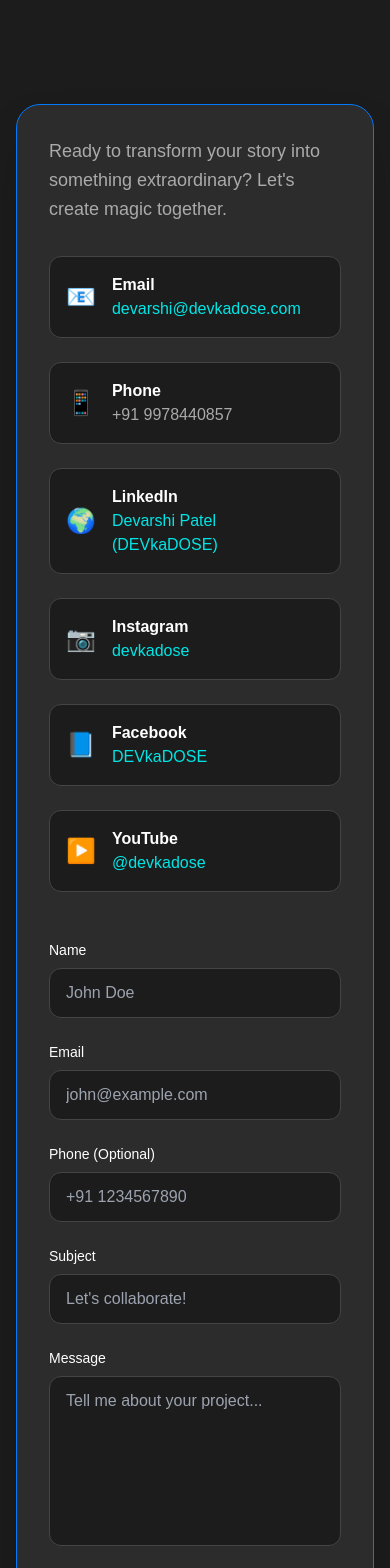
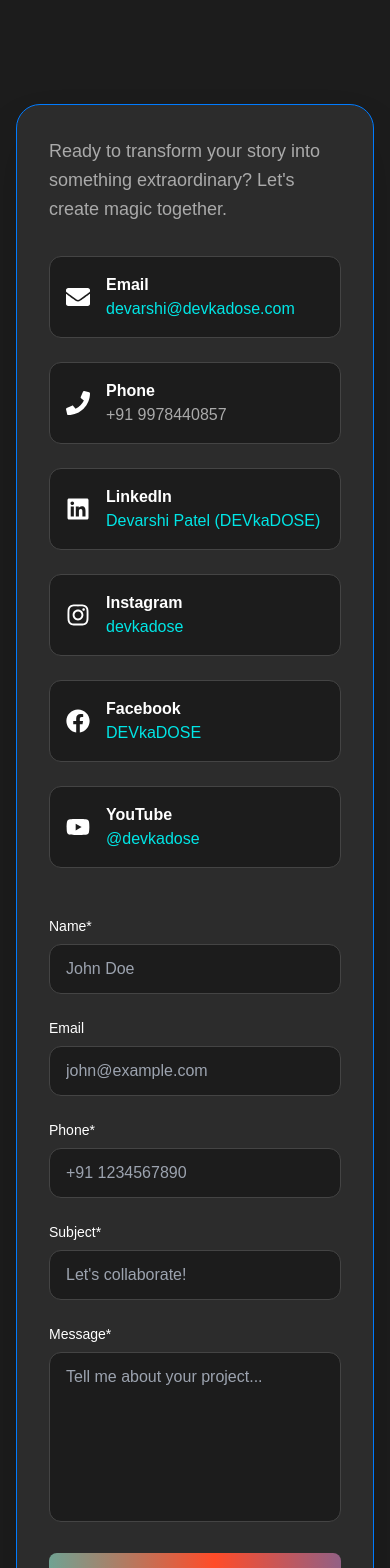
Before and after one commit to AshishProject7878/react-prototype, a React (Vite) app: page / in a window 390 px wide. Shown: the part 6305-7873 px from the top of the page. Built offline with nearby package versions, Linux system fonts and the light colour scheme; a web font is replaced by a local one.

Commit message:
Mobile Hero changes5

```diff
--- a/package.json
+++ b/package.json
@@ -17,7 +17,7 @@
     "gsap": "^3.12.5",
     "react": "^18.3.1",
     "react-dom": "^18.3.1",
-    "react-icons": "^5.4.0",
+    "react-icons": "^5.5.0",
     "react-use": "^17.6.0"
   },
   "devDependencies": {
--- a/src/components/Contact.jsx
+++ b/src/components/Contact.jsx
@@ -4,6 +4,7 @@ import emailjs from "@emailjs/browser";
 import { gsap } from "gsap";
 import { ScrollTrigger } from "gsap/ScrollTrigger";
 import clsx from "clsx";
+import { FaEnvelope, FaPhone, FaLinkedin, FaInstagram, FaFacebook, FaYoutube } from "react-icons/fa";
 
 gsap.registerPlugin(ScrollTrigger);
 
@@ -144,7 +145,7 @@ const Contact = () => {
   const [formData, setFormData] = useState({
     name: "",
     email: "",
-    phone: "", // Added phone field
+    phone: "",
     subject: "",
     message: "",
     quickMessage: "",
@@ -195,17 +196,19 @@ const Contact = () => {
 
   const handleSubmit = async (e) => {
     e.preventDefault();
-    if (!formData.name || !formData.email || !formData.subject || !formData.message) {
+    if (!formData.name || !formData.phone || !formData.subject || !formData.message) {
       setSubmitStatus("error_empty");
       setTimeout(() => setSubmitStatus(""), 3000);
       return;
     }
 
-    const emailRegex = /^[^\s@]+@[^\s@]+\.[^\s@]+$/;
-    if (!emailRegex.test(formData.email)) {
-      setSubmitStatus("error_invalid_email");
-      setTimeout(() => setSubmitStatus(""), 3000);
-      return;
+    if (formData.email) {
+      const emailRegex = /^[^\s@]+@[^\s@]+\.[^\s@]+$/;
+      if (!emailRegex.test(formData.email)) {
+        setSubmitStatus("error_invalid_email");
+        setTimeout(() => setSubmitStatus(""), 3000);
+        return;
+      }
     }
 
     setIsSubmitting(true);
@@ -213,26 +216,26 @@ const Contact = () => {
     try {
       console.log("Sending main form with:", {
         from_name: formData.name,
-        from_email: formData.email,
-        phone: formData.phone || "Not provided", // Include phone in email data
+        from_email: formData.email || "Not provided",
+        phone: formData.phone,
         subject: formData.subject,
         message: formData.message,
-        reply_to: formData.email,
+        reply_to: formData.email || "ashishproject78782@gmail.com",
       });
 
       await emailjs.send("service_bqzf4o6", "template_u8gou5r", {
         from_name: formData.name,
-        from_email: formData.email,
-        phone: formData.phone || "Not provided", // Include phone in email data
+        from_email: formData.email || "Not provided",
+        phone: formData.phone,
         subject: formData.subject,
         message: formData.message,
-        reply_to: formData.email,
+        reply_to: formData.email || "ashishproject78782@gmail.com",
       });
       setSubmitStatus("success");
       setFormData({
         name: "",
         email: "",
-        phone: "", // Reset phone field
+        phone: "",
         subject: "",
         message: "",
         quickMessage: "",
@@ -379,32 +382,36 @@ const Contact = () => {
                 <div className="space-y-6">
                   {[
                     {
-                      icon: "📧",
+                      icon: <FaEnvelope className="h-6 w-6" />,
                       label: "Email",
                       value: "devarshi@devkadose.com",
                       href: "mailto:devarshi@devkadose.com",
                     },
-                    { icon: "📱", label: "Phone", value: "+91 9978440857" },
                     {
-                      icon: "🌍",
+                      icon: <FaPhone className="h-6 w-6" />,
+                      label: "Phone",
+                      value: "+91 9978440857",
+                    },
+                    {
+                      icon: <FaLinkedin className="h-6 w-6" />,
                       label: "LinkedIn",
                       value: "Devarshi Patel (DEVkaDOSE)",
                       href: "https://www.linkedin.com/in/devarshi-patel-devkadose/",
                     },
                     {
-                      icon: "📷",
+                      icon: <FaInstagram className="h-6 w-6" />,
                       label: "Instagram",
                       value: "devkadose",
                       href: "https://www.instagram.com/devkadose?igsh=MTV5bjEwbTJhbGw2eA%3D%3D&utm_source=qr",
                     },
                     {
-                      icon: "📘",
+                      icon: <FaFacebook className="h-6 w-6" />,
                       label: "Facebook",
                       value: "DEVkaDOSE",
                       href: "https://www.facebook.com/share/1BSXR5f2qk/?mibextid=wwXIfr",
                     },
                     {
-                      icon: "▶️",
+                      icon: <FaYoutube className="h-6 w-6" />,
                       label: "YouTube",
                       value: "@devkadose",
                       href: "https://youtube.com/@devkadose?si=sV-36IZttioF-6Mq",
@@ -454,20 +461,22 @@ const Contact = () => {
               >
                 <div className="space-y-6">
                   {[
-                    { name: "name", label: "Name", type: "text", placeholder: "John Doe" },
+                    { name: "name", label: "Name*", type: "text", placeholder: "John Doe", required: true },
                     {
                       name: "email",
                       label: "Email",
                       type: "email",
                       placeholder: "john@example.com",
+                      required: false,
                     },
                     {
                       name: "phone",
-                      label: "Phone (Optional)",
+                      label: "Phone*",
                       type: "tel",
                       placeholder: "+91 1234567890",
+                      required: true,
                     },
-                    { name: "subject", label: "Subject", type: "text", placeholder: "Let's collaborate!" },
+                    { name: "subject", label: "Subject*", type: "text", placeholder: "Let's collaborate!", required: true },
                   ].map((field, index) => (
                     <motion.div
                       key={field.name}
@@ -483,6 +492,7 @@ const Contact = () => {
                         value={formData[field.name]}
                         onChange={handleInputChange}
                         placeholder={field.placeholder}
+                        required={field.required}
                         className="w-full px-4 py-3 rounded-xl border bg-[#1C1C1C] border-[#444] text-white"
                       />
                     </motion.div>
@@ -494,7 +504,7 @@ const Contact = () => {
                     initial="hidden"
                     animate="visible"
                   >
-                    <label className="block text-sm font-medium mb-2 text-white">Message</label>
+                    <label className="block text-sm font-medium mb-2 text-white">Message*</label>
                     <textarea
                       name="message"
                       value={formData.message}
```
Also changed, not shown: 1 other file (tests, documents, lock files or other folders).
